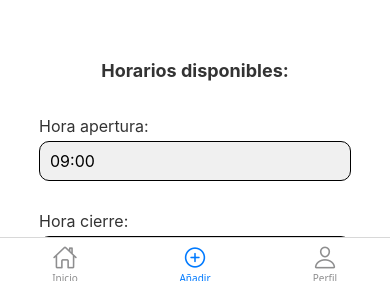
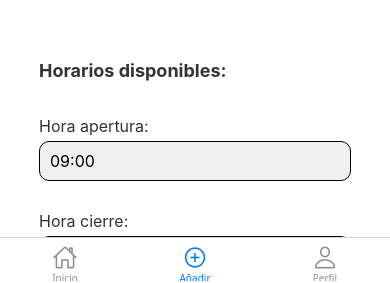
Before and after one commit to Etxabe/TuCancha, a React Native app in the folder tucancha/: screen /Add in a window 390 px wide. Shown: the part 558-841 px from the top of the page. Built offline with nearby package versions, Linux system fonts and the light colour scheme.

Commit message:
[] - Refactorizacion_modales_horarios_a_funcion

```diff
--- a/tucancha/front_servidor/screens_servidor/ScreenAddInstalacion1.js
+++ b/tucancha/front_servidor/screens_servidor/ScreenAddInstalacion1.js
@@ -21,6 +21,7 @@ import Checkbox from 'expo-checkbox';
 import {MostrarTextIniciales} from './funciones_servidor/funcionVistaAddInstalacion4Atributos'
 import {AbrirGaleria} from './funciones_servidor/funcionGaleria'
 import {MostrarDuracionYPrecio} from './funciones_servidor/funcionScreenAddInstalacionDuracionYPrecio'
+import {MostrarHorarios} from './funciones_servidor/funcionScreenAddInstalacionHorarios'
 
 const { width, height } = Dimensions.get('window');
 
@@ -30,25 +31,6 @@ export default function ScreenAddInstalacion1() {
 
   const [isSelected, setSelection] = useState(false);
 
-    const [horaApertura, setHoraApertura] = useState('09:00');
-    const [horaCierre, setHoraCierre] = useState('18:00');
-
-    const [modalAperturaVisible, setModalAperturaVisible] = useState(false);
-    const [modalCierreVisible, setModalCierreVisible] = useState(false);
-
-    const horas = Array.from({ length: 24 }, (_, index) =>
-      `${index.toString().padStart(2, '0')}:00`
-    );
-
-    const handleSelectHoraApertura = (hora) => {
-      setHoraApertura(hora);
-      setModalAperturaVisible(false);
-    };
-
-    const handleSelectHoraCierre = (hora) => {
-      setHoraCierre(hora);
-      setModalCierreVisible(false);
-    };
   return (
     <KeyboardAvoidingView
       style={{ flex: 1 }}
@@ -62,7 +44,6 @@ export default function ScreenAddInstalacion1() {
 
         <MostrarTextIniciales/>
 
-
         <Button title="Subir foto" onPress={() => AbrirGaleria(setImages)} />
 
         <ScrollView horizontal style={{ marginTop: 20 }}>
@@ -74,77 +55,9 @@ export default function ScreenAddInstalacion1() {
             />
           ))}
         </ScrollView>
+
         <View style={styles.container}>
-          <Text style={styles.title}>Horarios disponibles:</Text>
-                {/* Hora Apertura */}
-                <Text style={styles.label}>Hora apertura:</Text>
-                <TouchableOpacity
-                  onPress={() => setModalAperturaVisible(true)}
-                  style={styles.selector}
-                >
-                  <Text style={styles.selectorText}>{horaApertura}</Text>
-                </TouchableOpacity>
-
-                <Modal
-                  visible={modalAperturaVisible}
-                  animationType="slide"
-                  transparent={true}
-                  onRequestClose={() => setModalAperturaVisible(false)}
-                >
-                  <View style={styles.modalOverlay}>
-                    <View style={styles.modalContainer}>
-                      <Text style={styles.modalTitle}>Seleccionar hora de apertura</Text>
-                      <FlatList
-                        data={horas}
-                        keyExtractor={(item) => item}
-                        renderItem={({ item }) => (
-                          <TouchableOpacity
-                            style={styles.modalItem}
-                            onPress={() => handleSelectHoraApertura(item)}
-                          >
-                            <Text style={styles.modalItemText}>{item}</Text>
-                          </TouchableOpacity>
-                        )}
-                      />
-                      <Button title="Cancelar" onPress={() => setModalAperturaVisible(false)} />
-                    </View>
-                  </View>
-                </Modal>
-
-                {/* Hora Cierre */}
-                <Text style={styles.label}>Hora cierre:</Text>
-                <TouchableOpacity
-                  onPress={() => setModalCierreVisible(true)}
-                  style={styles.selector}
-                >
-                  <Text style={styles.selectorText}>{horaCierre}</Text>
-                </TouchableOpacity>
-
-                <Modal
-                  visible={modalCierreVisible}
-                  animationType="slide"
-                  transparent={true}
-                  onRequestClose={() => setModalCierreVisible(false)}
-                >
-                  <View style={styles.modalOverlay}>
-                    <View style={styles.modalContainer}>
-                      <Text style={styles.modalTitle}>Seleccionar hora de cierre</Text>
-                      <FlatList
-                        data={horas}
-                        keyExtractor={(item) => item}
-                        renderItem={({ item }) => (
-                          <TouchableOpacity
-                            style={styles.modalItem}
-                            onPress={() => handleSelectHoraCierre(item)}
-                          >
-                            <Text style={styles.modalItemText}>{item}</Text>
-                          </TouchableOpacity>
-                        )}
-                      />
-                      <Button title="Cancelar" onPress={() => setModalCierreVisible(false)} />
-                    </View>
-                  </View>
-                </Modal>
+          <MostrarHorarios/>
 
           <View style={styles.checkboxContainer}>
             <Text style={styles.checkboxLabel}>Abrir en festivos(Domingos incluidos)</Text>
@@ -153,7 +66,9 @@ export default function ScreenAddInstalacion1() {
               onValueChange={setSelection}
               style={styles.checkbox}
             />
+
           </View>
+
           <MostrarDuracionYPrecio/>
           <Button title="Añadir" onPress={() => alert('Comprobar campos llenos. Pista añadida. Redirigir a inicio.')}/>
         </View>
--- /dev/null
+++ b/tucancha/front_servidor/screens_servidor/funciones_servidor/funcionScreenAddInstalacionHorarios.js
@@ -0,0 +1,209 @@
+import {
+    StyleSheet,
+    View,
+    Button,
+    Text,
+    TextInput,
+    Dimensions,
+    KeyboardAvoidingView,
+    ScrollView,
+    Platform,
+    TouchableWithoutFeedback,
+    Keyboard,
+    TouchableOpacity,
+    Modal,
+    FlatList,
+    Image,
+} from 'react-native';
+import React from 'react';
+import { useState } from 'react';
+
+const { width, height } = Dimensions.get('window');
+
+export const MostrarHorarios = () => {
+
+    const [horaApertura, setHoraApertura] = useState('09:00');
+      const [horaCierre, setHoraCierre] = useState('18:00');
+
+      const [modalAperturaVisible, setModalAperturaVisible] = useState(false);
+      const [modalCierreVisible, setModalCierreVisible] = useState(false);
+
+      const horas = Array.from({ length: 24 }, (_, index) =>
+        `${index.toString().padStart(2, '0')}:00`
+      );
+
+      const handleSelectHoraApertura = (hora) => {
+        setHoraApertura(hora);
+        setModalAperturaVisible(false);
+      };
+
+      const handleSelectHoraCierre = (hora) => {
+        setHoraCierre(hora);
+        setModalCierreVisible(false);
+      };
+
+    return (
+        <View>
+    <Text style={styles.title}>Horarios disponibles:</Text>
+        {/* Hora Apertura */}
+        <Text style={styles.label}>Hora apertura:</Text>
+        <TouchableOpacity
+            onPress={() => setModalAperturaVisible(true)}
+            style={styles.selector}
+        >
+            <Text style={styles.selectorText}>{horaApertura}</Text>
+        </TouchableOpacity>
+
+        <Modal
+            visible={modalAperturaVisible}
+            animationType="slide"
+            transparent={true}
+            onRequestClose={() => setModalAperturaVisible(false)}
+        >
+        <View style={styles.modalOverlay}>
+            <View style={styles.modalContainer}>
+                <Text style={styles.modalTitle}>Seleccionar hora de apertura</Text>
+                <FlatList
+                    data={horas}
+                    keyExtractor={(item) => item}
+                    renderItem={({ item }) => (
+                        <TouchableOpacity
+                        style={styles.modalItem}
+                        onPress={() => handleSelectHoraApertura(item)}
+                        >
+                        <Text style={styles.modalItemText}>{item}</Text>
+                        </TouchableOpacity>
+                    )}
+                />
+                <Button title="Cancelar" onPress={() => setModalAperturaVisible(false)} />
+            </View>
+        </View>
+        </Modal>
+
+        {/* Hora Cierre */}
+        <Text style={styles.label}>Hora cierre:</Text>
+        <TouchableOpacity
+            onPress={() => setModalCierreVisible(true)}
+            style={styles.selector}
+        >
+            <Text style={styles.selectorText}>{horaCierre}</Text>
+        </TouchableOpacity>
+
+        <Modal
+            visible={modalCierreVisible}
+            animationType="slide"
+            transparent={true}
+            onRequestClose={() => setModalCierreVisible(false)}
+        >
+        <View style={styles.modalOverlay}>
+            <View style={styles.modalContainer}>
+                <Text style={styles.modalTitle}>Seleccionar hora de cierre</Text>
+                <FlatList
+                    data={horas}
+                    keyExtractor={(item) => item}
+                    renderItem={({ item }) => (
+                    <TouchableOpacity
+                        style={styles.modalItem}
+                        onPress={() => handleSelectHoraCierre(item)}
+                        >
+                        <Text style={styles.modalItemText}>{item}</Text>
+                    </TouchableOpacity>
+                    )}
+                />
+                <Button title="Cancelar" onPress={() => setModalCierreVisible(false)} />
+            </View>
+        </View>
+        </Modal>
+    </View>
+    )
+}
+
+const styles = StyleSheet.create({
+    container: {
+      flexGrow: 1,
+      alignItems: 'center',
+      justifyContent: 'flex-start',
+      padding: height * 0.05,
+      backgroundColor: '#fff',
+    },
+    title: {
+      fontSize: 18,
+      fontWeight: 'bold',
+      marginBottom: 20,
+      color: '#333',
+    },
+    label: {
+      fontSize: 16,
+      marginBottom: 5,
+      marginTop: 15,
+      color: '#333',
+      alignSelf: 'flex-start',
+    },
+    input: {
+      width: width * 0.8,
+      height: 40,
+      backgroundColor: '#fff',
+      borderColor: '#000',
+      borderWidth: 1,
+      borderRadius: 10,
+      paddingHorizontal: 10,
+      marginBottom: 10,
+    },
+    selector: {
+      width: width * 0.8,
+      height: 40,
+      backgroundColor: '#f0f0f0',
+      borderColor: '#000',
+      borderWidth: 1,
+      borderRadius: 10,
+      justifyContent: 'center',
+      paddingHorizontal: 10,
+      marginBottom: 15,
+    },
+    selectorText: {
+      fontSize: 16,
+      color: '#000',
+    },
+    checkboxContainer: {
+      flexDirection: 'row',
+      alignItems: 'center',
+      marginVertical: 15,
+    },
+    checkboxLabel: {
+      fontSize: 16,
+      marginRight: 10,
+      color: '#333',
+    },
+    checkbox: {
+      width: 20,
+      height: 20,
+    },
+    modalOverlay: {
+      flex: 1,
+      backgroundColor: 'rgba(0,0,0,0.3)',
+      justifyContent: 'center',
+      alignItems: 'center',
+    },
+    modalContainer: {
+      width: width * 0.8,
+      height: height * 0.6,
+      backgroundColor: '#fff',
+      borderRadius: 12,
+      padding: 20,
+      elevation: 5,
+    },
+    modalTitle: {
+      fontSize: 18,
+      fontWeight: 'bold',
+      marginBottom: 15,
+    },
+    modalItem: {
+      paddingVertical: 10,
+      borderBottomColor: '#ccc',
+      borderBottomWidth: 1,
+    },
+    modalItemText: {
+      fontSize: 16,
+      color: '#333',
+    },
+});
```
Lines whose indentation alone changed are shown as unchanged.
